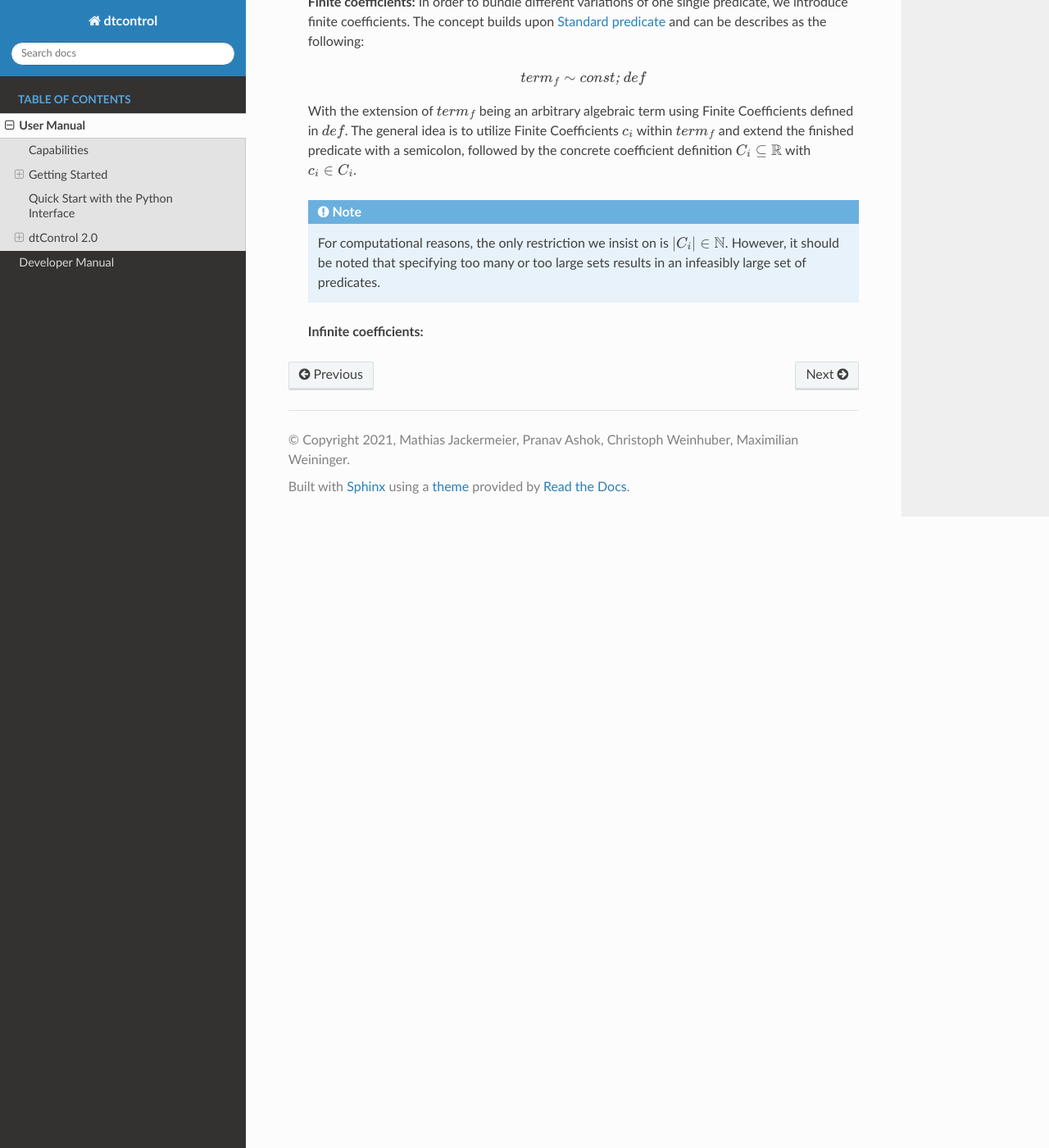
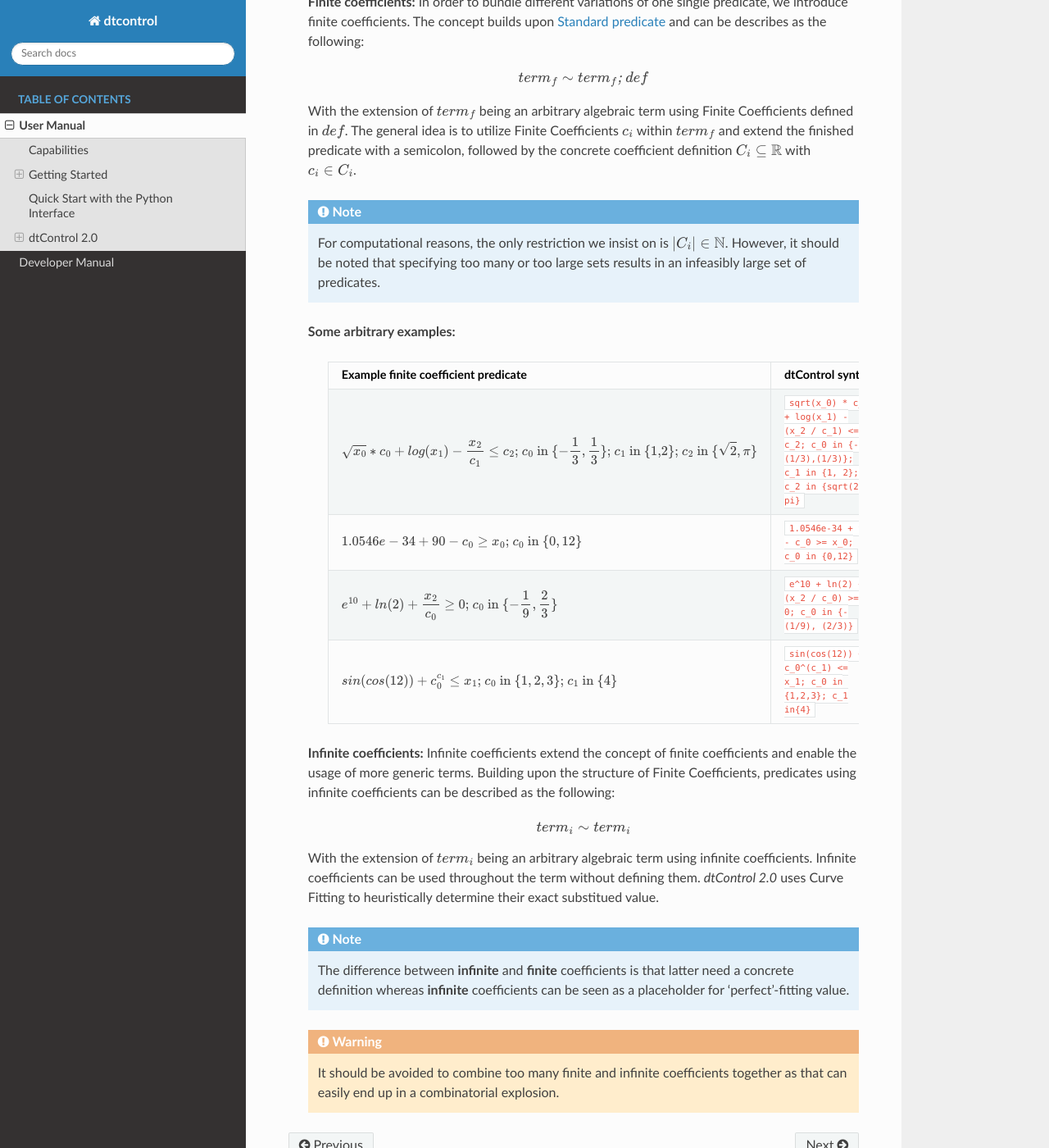
Before and after one commit to hobborg/dtControl, a Sphinx documentation site: the page built from docs/source/userman.rst, in a window 1280 px wide and 1400 px high, scrolled down 16742 px. Shown: the whole window at 82% size. Built offline with Sphinx 7.4.7 and the Read the Docs theme 2.0.0, drawn with Linux system fonts in a browser that asks for light colours; cross-references to code outside the pages are shown as plain code; some of the changed text lies outside the part shown.

Commit message:
added finite coef example and chapter on infinite coefs.

```diff
--- a/docs/source/userman.rst
+++ b/docs/source/userman.rst
@@ -605,16 +605,39 @@ Example predicate
 
 Coefficient predicates
 """""""""""""""""""""""
-Coefficients overcome the limitations of standard predicates by enabling the usage of coefficients within :math:`\textit{term}`. In `dtControl 2.0` we distinguish between **Finite** and **Infinite** coefficients.
+Coefficients overcome the limitations of standard predicates by enabling the usage of coefficients within :math:`\textit{term}`. In `dtControl 2.0` we distinguish between **finite** and **infinite** coefficients.
 
     **Finite coefficients:** In order to bundle different variations of one single predicate, we introduce finite coefficients. The concept builds upon :ref:`standard-predicates` and can be describes as the following:
 
     .. math::
-        \textit{term}_f \sim \textit{const; def}
+        \textit{term}_f \sim \textit{term}_f \textit{; def}
 
     With the extension of :math:`\textit{term}_f` being an arbitrary algebraic term using Finite Coefficients defined in :math:`\textit{def}`. The general idea is to utilize Finite Coefficients :math:`c_i` within :math:`\textit{term}_f` and extend the finished predicate with a semicolon, followed by the concrete coefficient definition :math:`C_i \subseteq \mathbb{R}` with :math:`c_i \in C_i`.
 
     .. note::
         For computational reasons, the only restriction we insist on is :math:`|C_i| \in \mathbb{N}`. However, it should be noted that specifying too many or too large sets results in an infeasibly large set of predicates.
 
-    **Infinite coefficients:**
+    **Some arbitrary examples:**
+
+        ==============================================================================================================================================================================================================================================  ========================================================================
+        Example finite coefficient predicate                                                                                                                                                                                                             dtControl syntax
+        ==============================================================================================================================================================================================================================================  ========================================================================
+        :math:`\sqrt{x_0} * c_0 + log(x_1) - \displaystyle\frac{x_2}{c_1} \leq c_2 \text{; }c_0 \text{ in }\{-\frac{1}{3},\frac{1}{3}\} \text{; } c_1 \text{ in \{1,2\}} \text{; } c_2 \text{ in }\{\sqrt{2}, \pi\}`                                        :code:`sqrt(x_0) * c_0 + log(x_1) - (x_2 / c_1) <= c_2; c_0 in {-(1/3),(1/3)}; c_1 in {1, 2}; c_2 in {sqrt(2), pi}`
+        :math:`1.0546e-34 + 90 - c_0 \ge x_0 \text{; }c_0 \text{ in }\{0,12\}`                                                                                                                                                                              :code:`1.0546e-34 + 90 - c_0 >= x_0; c_0 in {0,12}`
+        :math:`e^{10} + ln(2) + \displaystyle\frac{x_2}{c_0} \ge 0 \text{; }c_0 \text{ in }\{-\frac{1}{9},\frac{2}{3}\}`                                                                                                                                    :code:`e^10 + ln(2) + (x_2 / c_0) >= 0; c_0 in {-(1/9), (2/3)}`
+        :math:`sin(cos(12)) + c_0^{c_1} \leq x_1 \text{; }c_0 \text{ in }\{1,2,3\} \text{; } c_1 \text{ in }\{4\}`                                                                                                                                          :code:`sin(cos(12)) + c_0^(c_1) <= x_1; c_0 in {1,2,3}; c_1 in{4}`
+        ==============================================================================================================================================================================================================================================  ========================================================================
+
+    **Infinite coefficients:** Infinite coefficients extend the concept of finite coefficients and enable the usage of more generic terms. Building upon the structure of Finite Coefficients, predicates using infinite coefficients can be described as the following:
+
+    .. math::
+        \textit{term}_i \sim \textit{term}_i
+
+    With the extension of :math:`\textit{term}_i` being an arbitrary algebraic term using infinite coefficients. Infinite coefficients can be used throughout the term without defining them. `dtControl 2.0` uses Curve Fitting to heuristically determine their exact substitued value.
+
+    .. note::
+        The difference between **infinite** and **finite** coefficients is that latter need a concrete definition whereas **infinite** coefficients can be seen as a placeholder for 'perfect'-fitting value.
+
+
+    .. warning::
+        It should be avoided to combine too many finite and infinite coefficients together as that can easily end up in a combinatorial explosion.
```
Also changed, not shown: other parts of docs/source/userman.rst (+1 -1 lines).
